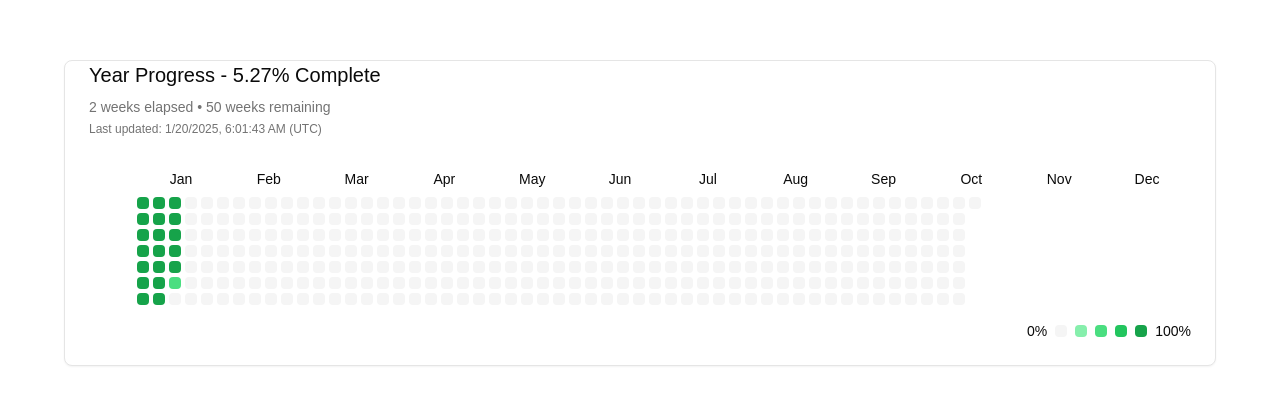
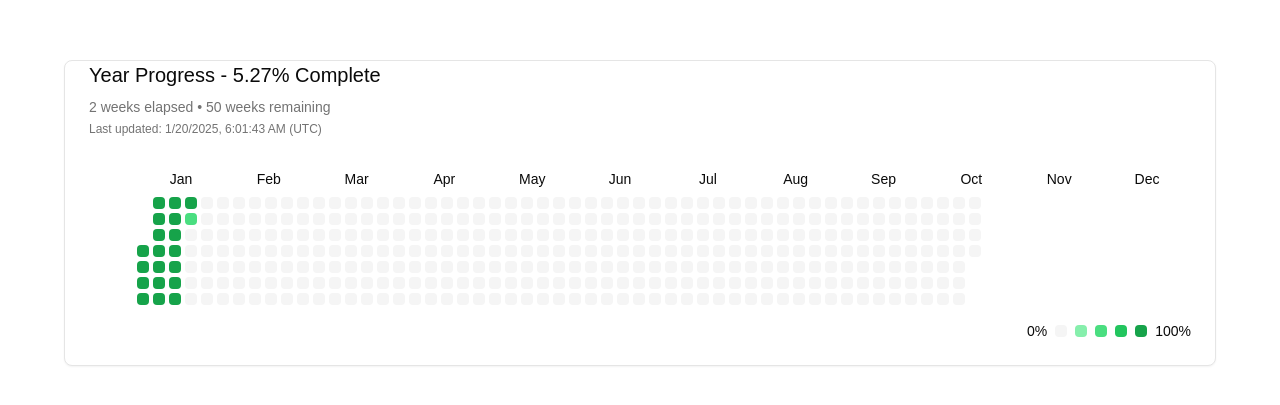
Before and after one commit to sriramkj07/Personalwebsite, a Next.js app: page /yeartracker in a window 1280 px wide. Shown: the part 187-592 px from the top of the page. Built offline with nearby package versions, Linux system fonts and the light colour scheme.

Commit message:
Update YearProgress.tsx

```diff
--- a/app/yeartracker/components/YearProgress.tsx
+++ b/app/yeartracker/components/YearProgress.tsx
@@ -33,7 +33,6 @@ const getStorageWithFallback = () => {
 const YearProgress = () => {
   const storage = getStorageWithFallback();
 
-  // Helper function to get initial state
   const getInitialState = (): YearProgressState => {
     const now = new Date();
     const startOfYear = new Date(now.getFullYear(), 0, 1);
@@ -90,10 +89,8 @@ const YearProgress = () => {
   }, []);
 
   const getDayIntensity = (dayNumber: number): string => {
-    // For past days, use green color
     if (dayNumber < state.daysElapsed) return 'bg-green-600';
 
-    // For current day
     if (dayNumber === state.daysElapsed) {
       const intensity = Math.floor(state.currentDayProgress * 4);
       switch (intensity) {
@@ -105,7 +102,6 @@ const YearProgress = () => {
       }
     }
 
-    // For future days, show muted squares
     return 'bg-muted';
   };
 
@@ -120,15 +116,20 @@ const YearProgress = () => {
 
   const generateGrid = () => {
     const days = [];
-    const totalDays = 365;
+    const now = new Date();
+    const year = now.getFullYear();
+    const isLeapYear = new Date(year, 1, 29).getDate() === 29;
+    const totalDays = isLeapYear ? 366 : 365;
+    const firstDayOffset = new Date(year, 0, 1).getDay();
     const daysPerWeek = 7;
-    const totalWeeks = Math.ceil(totalDays / daysPerWeek);
+    const totalWeeks = Math.ceil((totalDays + firstDayOffset) / daysPerWeek);
 
     for (let week = 0; week < totalWeeks; week++) {
       const weekDays = [];
       for (let day = 0; day < daysPerWeek; day++) {
-        const dayNumber = week * daysPerWeek + day;
-        if (dayNumber < totalDays) {
+        const dayNumber = week * daysPerWeek + day - firstDayOffset;
+
+        if (dayNumber >= 0 && dayNumber < totalDays) {
           const date = formatDate(dayNumber);
           const completionPercent = dayNumber < state.daysElapsed ? 100 :
                                    dayNumber === state.daysElapsed ? (state.currentDayProgress * 100).toFixed(1) :
@@ -139,6 +140,13 @@ const YearProgress = () => {
               key={`day-${dayNumber}`}
               className={`w-3 h-3 rounded-sm ${getDayIntensity(dayNumber)} transition-colors duration-200`}
               title={`${date} - ${completionPercent}%`}
+            />
+          );
+        } else {
+          weekDays.push(
+            <div
+              key={`empty-${week}-${day}`}
+              className="w-3 h-3"
             />
           );
         }
```
